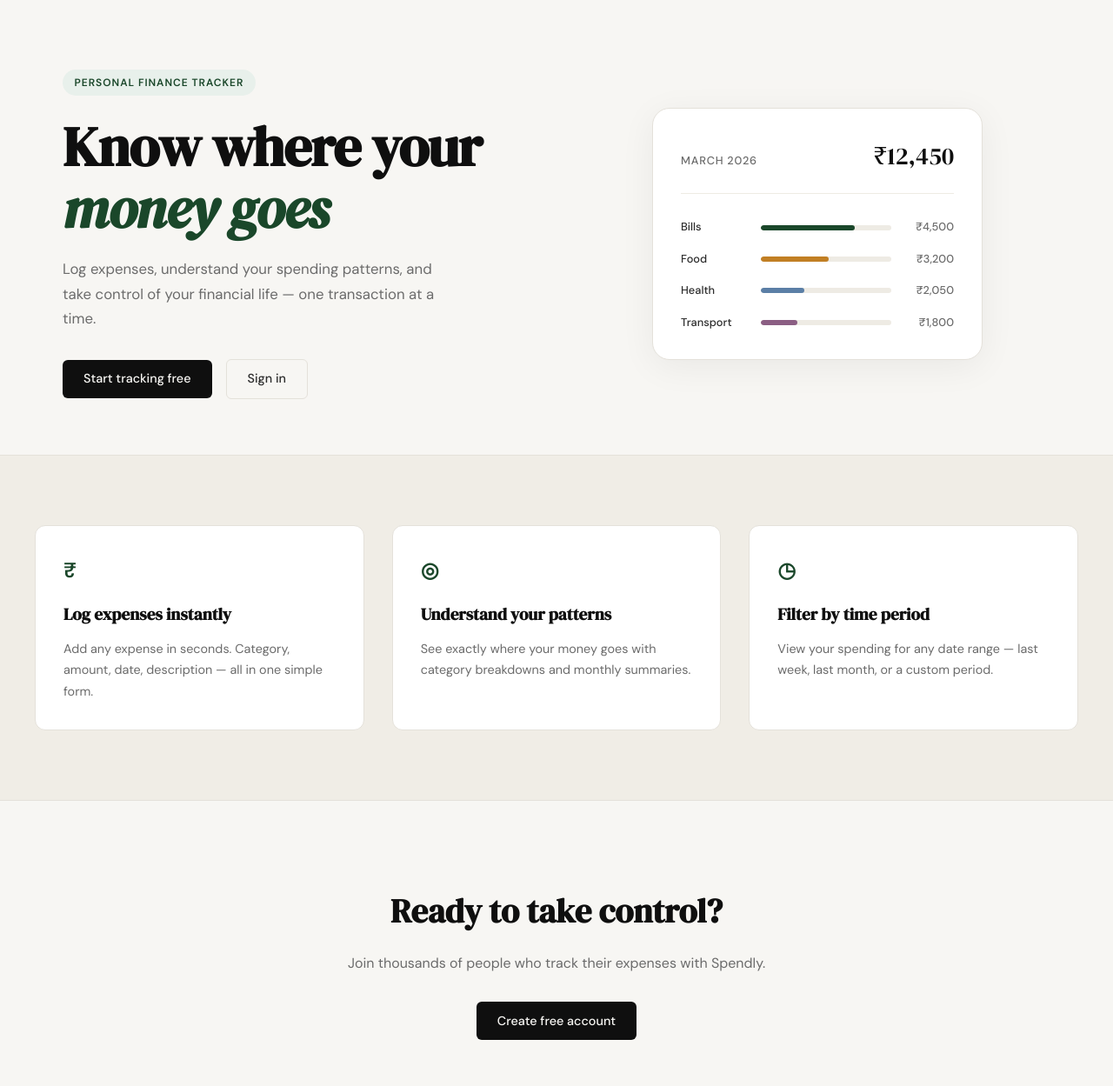
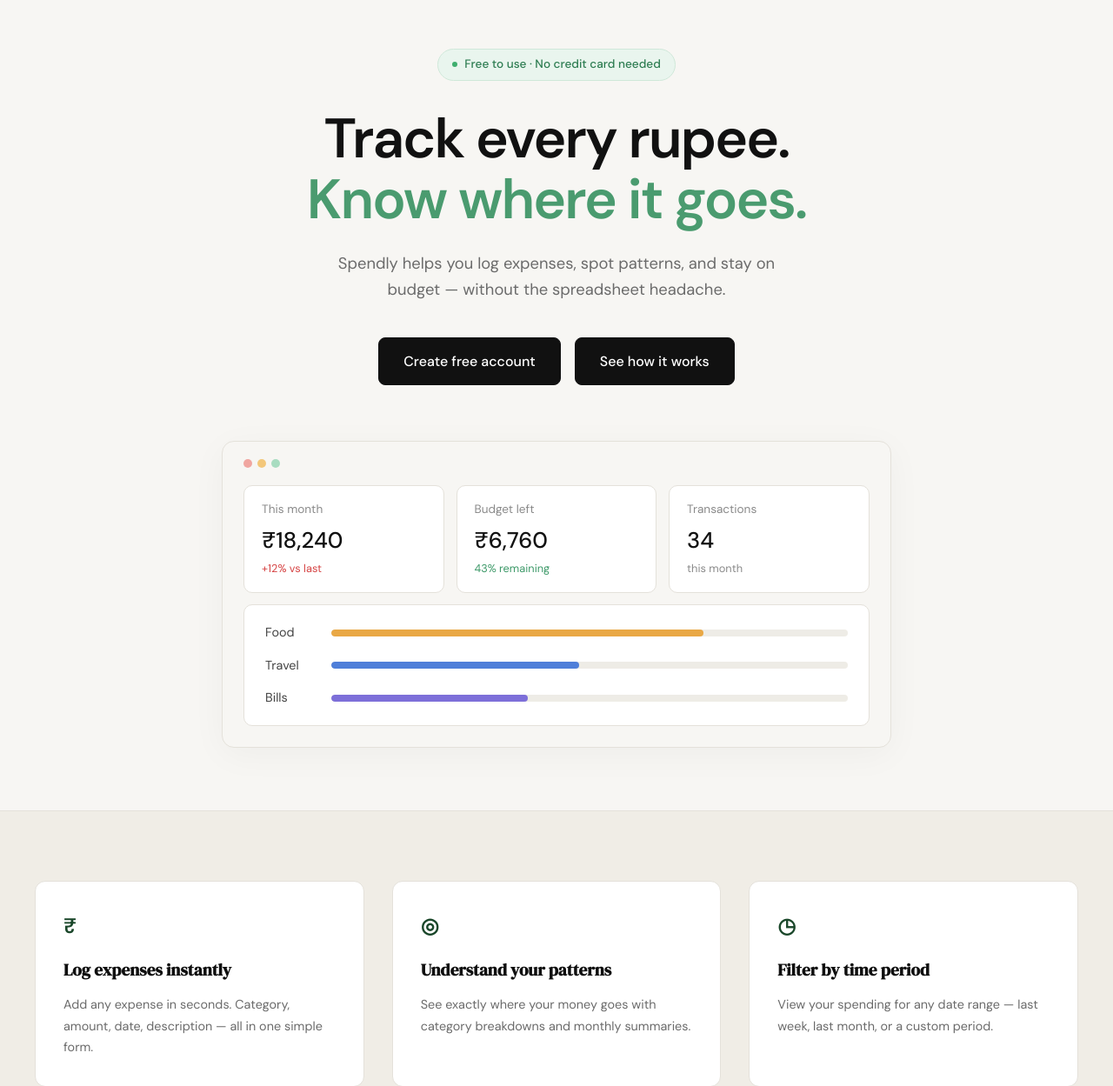
Before and after one commit to DPSharma-AI/claude_code, a Flask app: page / in a window 1280 px wide. Shown: the part 61-1310 px from the top of the page at 87% size. Run offline with Flask 3, Linux system fonts and the light colour scheme.

Commit message:
Hero banner changed

```diff
--- a/app.py
+++ b/app.py
@@ -42,5 +42,9 @@ def delete_expense(id):
 def terms():
     return render_template("terms.html")
 
+@app.route("/privacy")
+def privacy():
+    return render_template("privacy.html")
+
 if __name__ == "__main__":
     app.run(debug=True, port=5001)
--- /dev/null
+++ b/static/css/landing.css
@@ -0,0 +1,186 @@
+/* ------------------------------------------------------------------ */
+/* Landing hero                                                        */
+/* ------------------------------------------------------------------ */
+
+.landing-hero {
+    padding: 3.5rem 2rem 4.5rem;
+    text-align: center;
+}
+
+.landing-hero-inner {
+    max-width: 820px;
+    margin: 0 auto;
+}
+
+.landing-hero-badge {
+    display: inline-flex;
+    align-items: center;
+    gap: 0.5rem;
+    background: #e9f5ee;
+    border: 1px solid #cfe8d9;
+    color: #2e7d52;
+    font-size: 0.85rem;
+    font-weight: 500;
+    padding: 0.4rem 1rem;
+    border-radius: 999px;
+    margin-bottom: 2rem;
+}
+
+.landing-hero-badge::before {
+    content: "";
+    width: 6px;
+    height: 6px;
+    border-radius: 50%;
+    background: #3fae6e;
+}
+
+.landing-hero-title {
+    font-family: var(--font-body);
+    font-size: clamp(2.5rem, 6vw, 4rem);
+    font-weight: 600;
+    line-height: 1.1;
+    letter-spacing: -0.03em;
+    color: #111111;
+    margin-bottom: 1.5rem;
+}
+
+.landing-hero-title span {
+    display: block;
+    color: #4a9b6f;
+}
+
+.landing-hero-subtitle {
+    font-size: 1.15rem;
+    line-height: 1.6;
+    color: #6b6b6b;
+    max-width: 560px;
+    margin: 0 auto 2.5rem;
+}
+
+.landing-hero-actions {
+    display: flex;
+    justify-content: center;
+    gap: 1rem;
+    flex-wrap: wrap;
+}
+
+.landing-hero-btn {
+    display: inline-block;
+    background: #111111;
+    color: #ffffff;
+    font-family: var(--font-body);
+    font-size: 1rem;
+    font-weight: 500;
+    padding: 0.85rem 1.75rem;
+    border-radius: 8px;
+    border: 1px solid #111111;
+    text-decoration: none;
+    transition: background 0.2s;
+}
+
+.landing-hero-btn:hover { background: #2d2d2d; }
+
+/* Dashboard preview */
+
+.landing-preview {
+    margin: 4rem auto 0;
+    max-width: 770px;
+    background: #f7f6f3;
+    border: 1px solid #e4e1da;
+    border-radius: 14px;
+    padding: 1.25rem 1.5rem 1.5rem;
+    text-align: left;
+    box-shadow: 0 8px 40px rgba(0, 0, 0, 0.04);
+}
+
+.landing-preview-dots {
+    display: flex;
+    gap: 6px;
+    margin-bottom: 1.25rem;
+}
+
+.landing-preview-dots span {
+    width: 10px;
+    height: 10px;
+    border-radius: 50%;
+}
+
+.landing-preview-dots span:nth-child(1) { background: #f0a6a0; }
+.landing-preview-dots span:nth-child(2) { background: #f3c77a; }
+.landing-preview-dots span:nth-child(3) { background: #a8dcc0; }
+
+.landing-stats {
+    display: grid;
+    grid-template-columns: repeat(3, 1fr);
+    gap: 0.85rem;
+    margin-bottom: 0.85rem;
+}
+
+.landing-stat,
+.landing-bars {
+    background: #ffffff;
+    border: 1px solid #e4e1da;
+    border-radius: 10px;
+}
+
+.landing-stat { padding: 1rem 1.25rem; }
+
+.landing-stat-label {
+    font-size: 0.85rem;
+    color: #8a8a8a;
+}
+
+.landing-stat-value {
+    font-size: 1.6rem;
+    font-weight: 500;
+    color: #111111;
+    margin: 0.3rem 0 0.1rem;
+}
+
+.landing-stat-sub {
+    font-size: 0.8rem;
+}
+
+.landing-stat-sub.is-negative { color: #d64545; }
+.landing-stat-sub.is-positive { color: #3f9a6a; }
+.landing-stat-sub.is-muted { color: #8a8a8a; }
+
+.landing-bars {
+    padding: 1.25rem 1.5rem;
+    display: flex;
+    flex-direction: column;
+    gap: 0.9rem;
+}
+
+.landing-bar-row {
+    display: grid;
+    grid-template-columns: 60px 1fr;
+    align-items: center;
+    gap: 1rem;
+    font-size: 0.9rem;
+    color: #444444;
+}
+
+.landing-bar-track {
+    height: 8px;
+    background: #eeece6;
+    border-radius: 999px;
+    overflow: hidden;
+}
+
+.landing-bar-fill {
+    height: 100%;
+    border-radius: 999px;
+}
+
+.landing-bar-food   { background: #e9a845; width: 72%; }
+.landing-bar-travel { background: #4f7fd9; width: 48%; }
+.landing-bar-bills  { background: #7d6fd9; width: 38%; }
+
+/* Responsive */
+
+@media (max-width: 700px) {
+    .landing-hero { padding: 2.5rem 1rem 3rem; }
+    .landing-preview { padding: 1rem; margin-top: 3rem; }
+    .landing-stats { grid-template-columns: 1fr; }
+}
--- a/templates/base.html
+++ b/templates/base.html
@@ -36,7 +36,7 @@
             <p class="footer-copy">Track every rupee. Own your finances.</p>
         <div class="footer-links">
             <a href="/terms">Terms and Conditions</a><br>
-            <a href="#">Privacy Policy</a>
+            <a href="/privacy">Privacy Policy</a>
         </div>
         </div>
     </footer>
--- a/templates/landing.html
+++ b/templates/landing.html
@@ -2,59 +2,66 @@
 
 {% block title %}Spendly — Track Every Rupee{% endblock %}
 
+{% block head %}
+<link rel="stylesheet" href="{{ url_for('static', filename='css/landing.css') }}">
+{% endblock %}
+
 {% block content %}
 
-<section class="hero">
-    <div class="hero-inner">
-        <div class="hero-badge">Personal Finance Tracker</div>
-        <h1 class="hero-title">
-            Know where your<br>
-            <em>money goes</em>
+<section class="landing-hero">
+    <div class="landing-hero-inner">
+        <div class="landing-hero-badge">Free to use · No credit card needed</div>
+
+        <h1 class="landing-hero-title">
+            Track every rupee.
+            <span>Know where it goes.</span>
         </h1>
-        <p class="hero-subtitle">
-            Log expenses, understand your spending patterns,
-            and take control of your financial life —
-            one transaction at a time.
+
+        <p class="landing-hero-subtitle">
+            Spendly helps you log expenses, spot patterns, and stay
+            on budget — without the spreadsheet headache.
         </p>
-        <div class="hero-actions">
-            <a href="{{ url_for('register') }}" class="btn-primary">Start tracking free</a>
-            <a href="{{ url_for('login') }}" class="btn-ghost">Sign in</a>
+
+        <div class="landing-hero-actions">
+            <a href="{{ url_for('register') }}" class="landing-hero-btn">Create free account</a>
+            <a href="#features" class="landing-hero-btn">See how it works</a>
         </div>
-    </div>
-    <div class="hero-visual">
-        <div class="mock-card">
-            <div class="mock-card-header">
-                <span class="mock-label">March 2026</span>
-                <span class="mock-total">₹12,450</span>
+
+        <div class="landing-preview">
+            <div class="landing-preview-dots">
+                <span></span><span></span><span></span>
             </div>
-            <div class="mock-bars">
-                <div class="mock-bar-row">
-                    <span class="mock-cat">Bills</span>
-                    <div class="mock-bar-track">
-                        <div class="mock-bar" style="width: 72%"></div>
-                    </div>
-                    <span class="mock-amt">₹4,500</span>
+
+            <div class="landing-stats">
+                <div class="landing-stat">
+                    <div class="landing-stat-label">This month</div>
+                    <div class="landing-stat-value">₹18,240</div>
+                    <div class="landing-stat-sub is-negative">+12% vs last</div>
                 </div>
-                <div class="mock-bar-row">
-                    <span class="mock-cat">Food</span>
-                    <div class="mock-bar-track">
-                        <div class="mock-bar mock-bar-2" style="width: 52%"></div>
-                    </div>
-                    <span class="mock-amt">₹3,200</span>
+                <div class="landing-stat">
+                    <div class="landing-stat-label">Budget left</div>
+                    <div class="landing-stat-value">₹6,760</div>
+                    <div class="landing-stat-sub is-positive">43% remaining</div>
                 </div>
-                <div class="mock-bar-row">
-                    <span class="mock-cat">Health</span>
-                    <div class="mock-bar-track">
-                        <div class="mock-bar mock-bar-3" style="width: 33%"></div>
-                    </div>
-                    <span class="mock-amt">₹2,050</span>
+                <div class="landing-stat">
+                    <div class="landing-stat-label">Transactions</div>
+                    <div class="landing-stat-value">34</div>
+                    <div class="landing-stat-sub is-muted">this month</div>
                 </div>
-                <div class="mock-bar-row">
-                    <span class="mock-cat">Transport</span>
-                    <div class="mock-bar-track">
-                        <div class="mock-bar mock-bar-4" style="width: 28%"></div>
-                    </div>
-                    <span class="mock-amt">₹1,800</span>
+            </div>
+
+            <div class="landing-bars">
+                <div class="landing-bar-row">
+                    <span>Food</span>
+                    <div class="landing-bar-track"><div class="landing-bar-fill landing-bar-food"></div></div>
+                </div>
+                <div class="landing-bar-row">
+                    <span>Travel</span>
+                    <div class="landing-bar-track"><div class="landing-bar-fill landing-bar-travel"></div></div>
+                </div>
+                <div class="landing-bar-row">
+                    <span>Bills</span>
+                    <div class="landing-bar-track"><div class="landing-bar-fill landing-bar-bills"></div></div>
                 </div>
             </div>
         </div>
```
Also changed, not shown: static/css/style.css (+60 -0 lines), templates/privacy.html (added, +33 -0 lines), templates/terms.html (+18 -24 lines).
